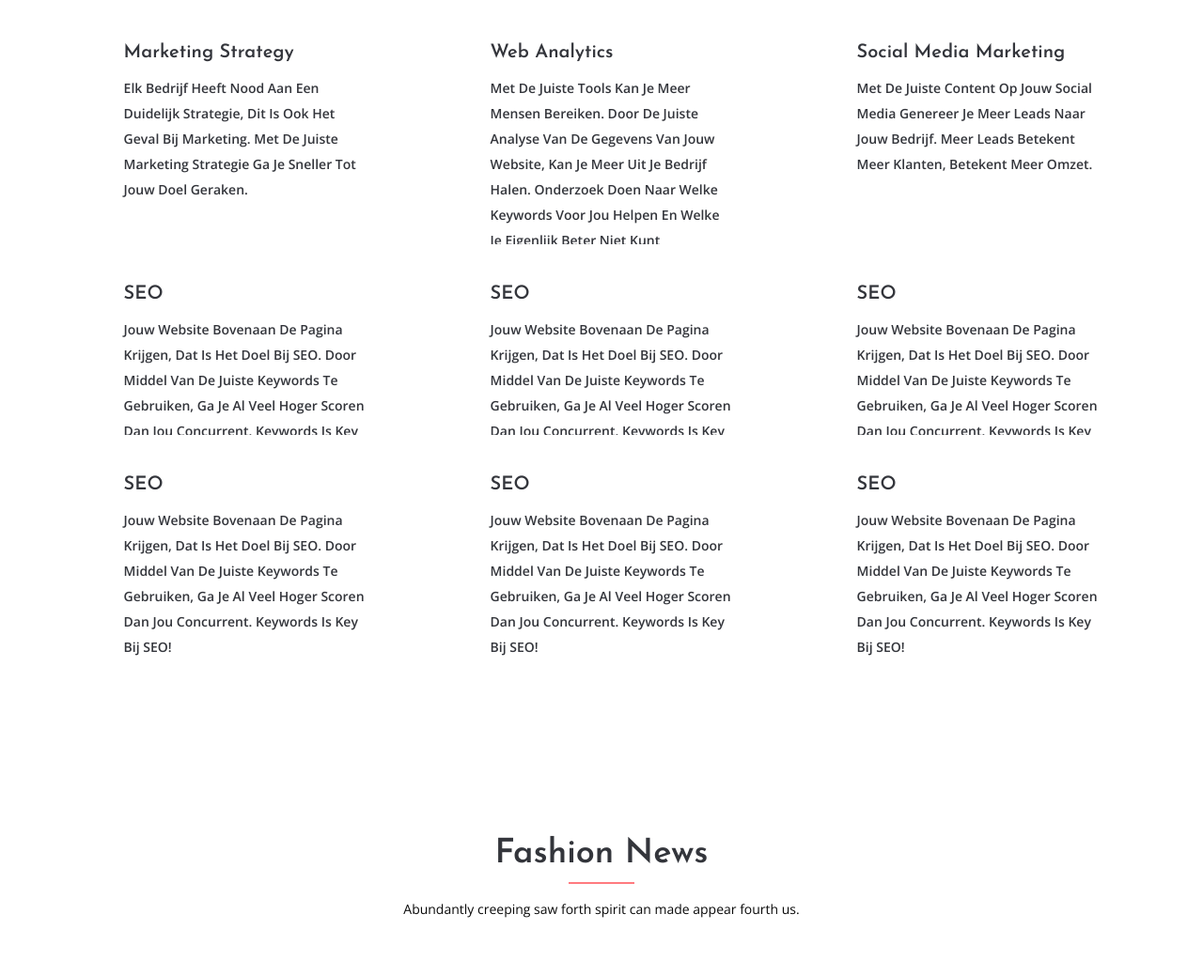
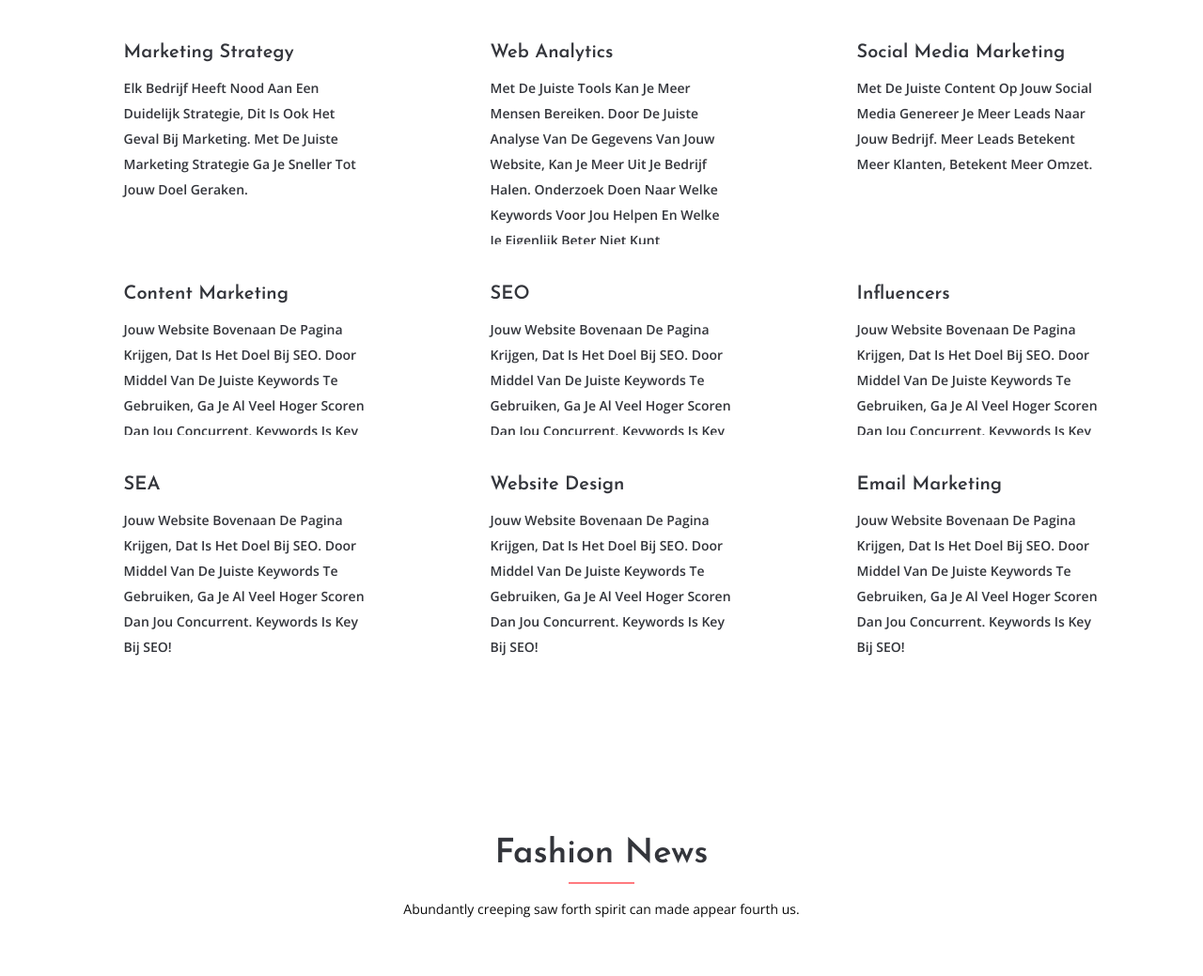
Before and after one commit to sami196515/Cology-Digital, a plain HTML site: page index.html in a window 1280 px wide. Shown: the part 3599-4638 px from the top of the page at 94% size. Drawn offline with nearby package versions, Linux system fonts and the light colour scheme.

Commit message:
Update index.html

```diff
--- a/index.html
+++ b/index.html
@@ -531,7 +531,7 @@
                         </div>
                         <div class="short_details">
                             <a class="d-block" href="single-blog.html">
-                                <h4>SEO</h4>
+                                <h4>Content Marketing</h4>
                                 <p> Jouw website bovenaan de pagina krijgen, dat is het doel bij SEO. Door middel van de juiste keywords te gebruiken, ga je al veel hoger scoren dan jou concurrent. Keywords is Key bij SEO!</p>
                             </a>
                         </div>
@@ -557,7 +557,7 @@
                         </div>
                         <div class="short_details">
                             <a class="d-block" href="single-blog.html">
-                                <h4>SEO</h4>
+                                <h4>Influencers</h4>
                                 <p> Jouw website bovenaan de pagina krijgen, dat is het doel bij SEO. Door middel van de juiste keywords te gebruiken, ga je al veel hoger scoren dan jou concurrent. Keywords is Key bij SEO!</p>
                             </a>
                         </div>
@@ -570,7 +570,7 @@
                         </div>
                         <div class="short_details">
                             <a class="d-block" href="single-blog.html">
-                                <h4>SEO</h4>
+                                <h4>SEA</h4>
                                 <p> Jouw website bovenaan de pagina krijgen, dat is het doel bij SEO. Door middel van de juiste keywords te gebruiken, ga je al veel hoger scoren dan jou concurrent. Keywords is Key bij SEO!</p>
                             </a>
                         </div>
@@ -583,7 +583,7 @@
                         </div>
                         <div class="short_details">
                             <a class="d-block" href="single-blog.html">
-                                <h4>SEO</h4>
+                                <h4>Website design</h4>
                                 <p> Jouw website bovenaan de pagina krijgen, dat is het doel bij SEO. Door middel van de juiste keywords te gebruiken, ga je al veel hoger scoren dan jou concurrent. Keywords is Key bij SEO!</p>
                             </a>
                         </div>
@@ -596,7 +596,7 @@
                         </div>
                         <div class="short_details">
                             <a class="d-block" href="single-blog.html">
-                                <h4>SEO</h4>
+                                <h4>Email Marketing</h4>
                                 <p> Jouw website bovenaan de pagina krijgen, dat is het doel bij SEO. Door middel van de juiste keywords te gebruiken, ga je al veel hoger scoren dan jou concurrent. Keywords is Key bij SEO!</p>
                             </a>
                         </div>
```
